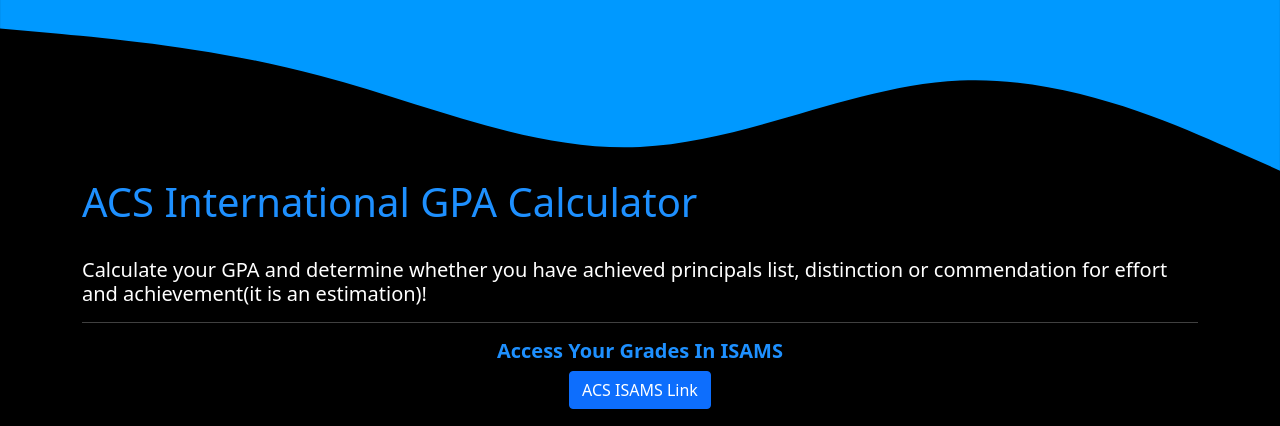
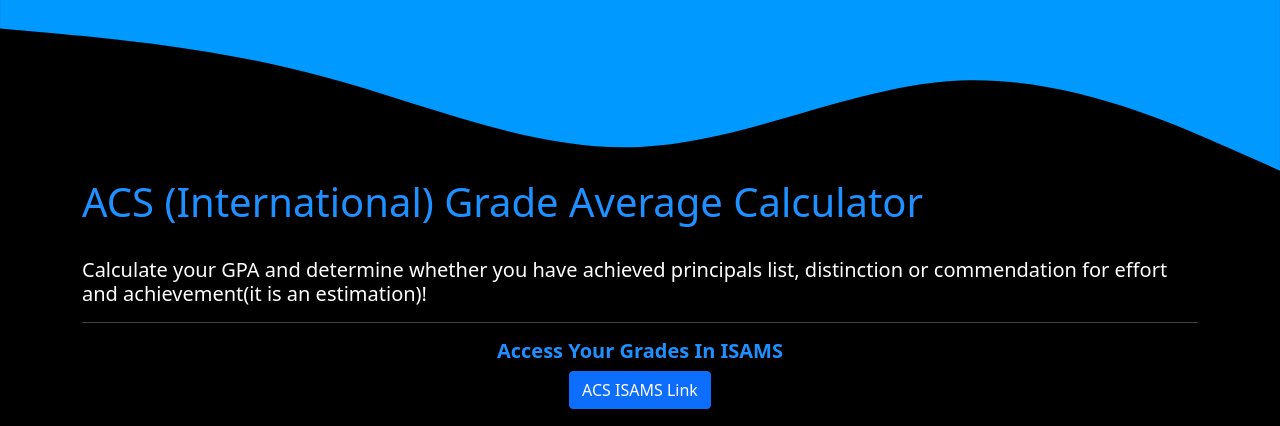
Before and after one commit to EmmanuelQC/acsi-gpa-web, a Flask app: page / in a window 1280 px wide. Shown: the top 426 px of the page. Run offline with Flask 2, Linux system fonts and the light colour scheme.

Commit message:
Update index.html

```diff
--- a/templates/index.html
+++ b/templates/index.html
@@ -248,7 +248,7 @@
     <svg xmlns="http://www.w3.org/2000/svg" viewBox="0 0 1440 200"><path fill="#0099ff" fill-opacity="1" d="M0,32L60,37.3C120,43,240,53,360,85.3C480,117,600,171,720,165.3C840,160,960,96,1080,90.7C1200,85,1320,139,1380,165.3L1440,192L1440,0L1380,0C1320,0,1200,0,1080,0C960,0,840,0,720,0C600,0,480,0,360,0C240,0,120,0,60,0L0,0Z"></path></svg>
     <div class="container-sm">
         <h1 style="color: dodgerblue">
-            ACS International GPA Calculator
+            ACS (International) Grade Average Calculator
         </h1>
 
         <br>
@@ -261,7 +261,7 @@
 
         <div align="center">
             <h5 style="color: dodgerblue"><b>Access Your Grades In ISAMS</b></h5>
-            <a href="https://acsinternational.students.isams.cloud/" class="btn btn-primary" role="button" data-bs-toggle="button">ACS ISAMS Link</a>
+            <a href="https://acsinternational.students.isams.cloud/" target="_blank" rel="noopener noreferrer" class="btn btn-primary" role="button" data-bs-toggle="button">ACS ISAMS Link</a>
         </div>
 
         <br>
```
